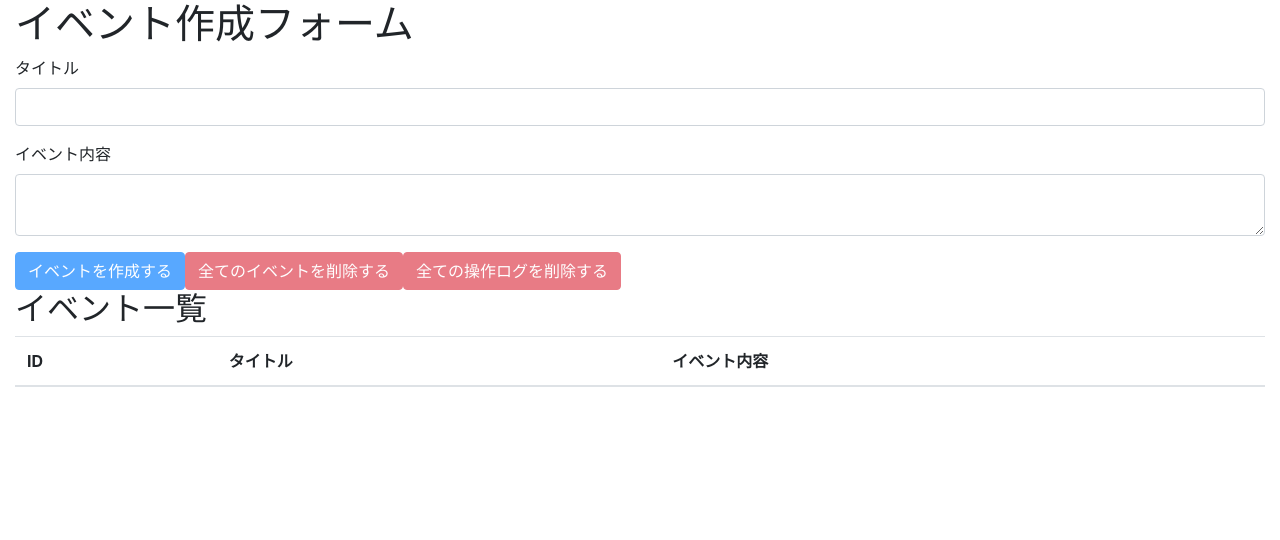
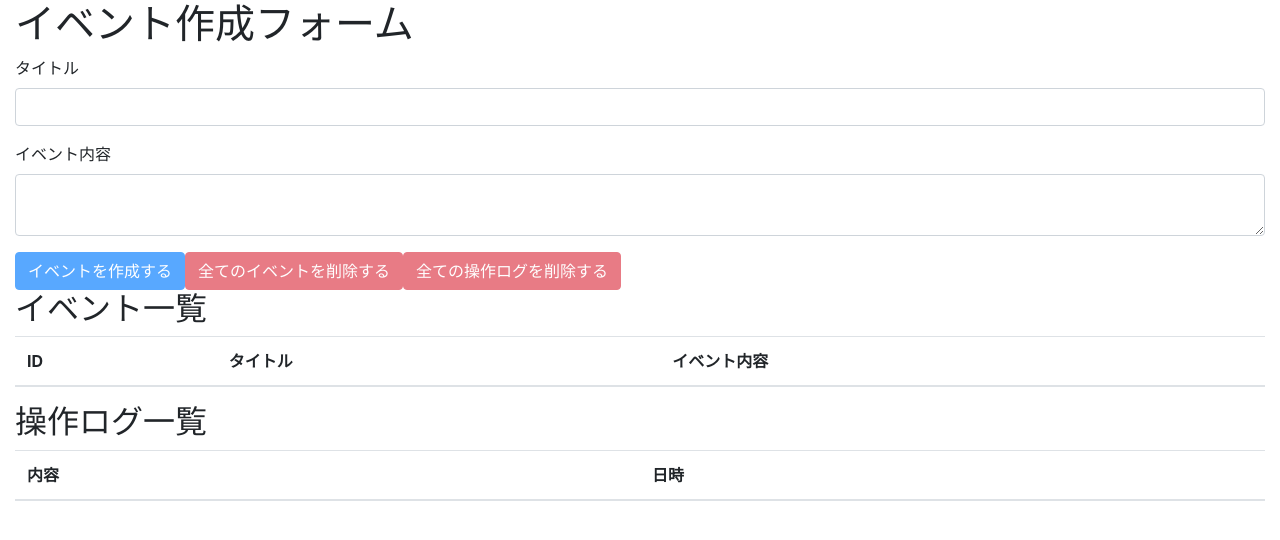
Before and after one commit to hikari0709/react-Hooks-Redux, a React (Create React App) app: page / in a window 1280 px wide. Shown: the top 540 px of the page. Built offline with nearby package versions, Linux system fonts and the light colour scheme.

Commit message:
update: 操作ログ一覧の表示

```diff
--- a/src/components/App.js
+++ b/src/components/App.js
@@ -4,6 +4,7 @@
 
 import EventForm from './EventForm';
 import Events from './Events';
+import OperationLogs from './OperationLogs';
 
 import AppContext from '../contexts/AppContext';
 
@@ -20,6 +21,7 @@
       <div className="container-fluid">
         <EventForm />
         <Events />
+        <OperationLogs />
       </div>
     </AppContext.Provider>
   );
--- /dev/null
+++ b/src/components/OperationLog.js
@@ -0,0 +1,12 @@
+import React from 'react';
+
+const OperationLog = ({ operationLog }) => {
+  return (
+    <tr>
+      <td>{operationLog.description}</td>
+      <td>{operationLog.operatedAt}</td>
+    </tr>
+  )
+}
+
+export default OperationLog;
--- /dev/null
+++ b/src/components/OperationLogs.js
@@ -0,0 +1,27 @@
+import React, { useContext, useState } from 'react';
+import OperationLog from './OperationLog';
+
+import AppContext from '../contexts/AppContext';
+
+const OperationLogs = () => {
+  const { state } = useContext(AppContext);
+
+  return (
+    <>
+      <h2>操作ログ一覧</h2>
+      <table className="table table-hover">
+        <thead>
+          <tr>
+            <th>内容</th>
+            <th>日時</th>
+          </tr>
+        </thead>
+        <tbody>
+          {state.operationLogs.map((operationLog, index) => (<OperationLog key={`logItem${index}`} operationLog={operationLog} />))}
+        </tbody>
+      </table>
+    </>
+  )
+}
+
+export default OperationLogs;
```
